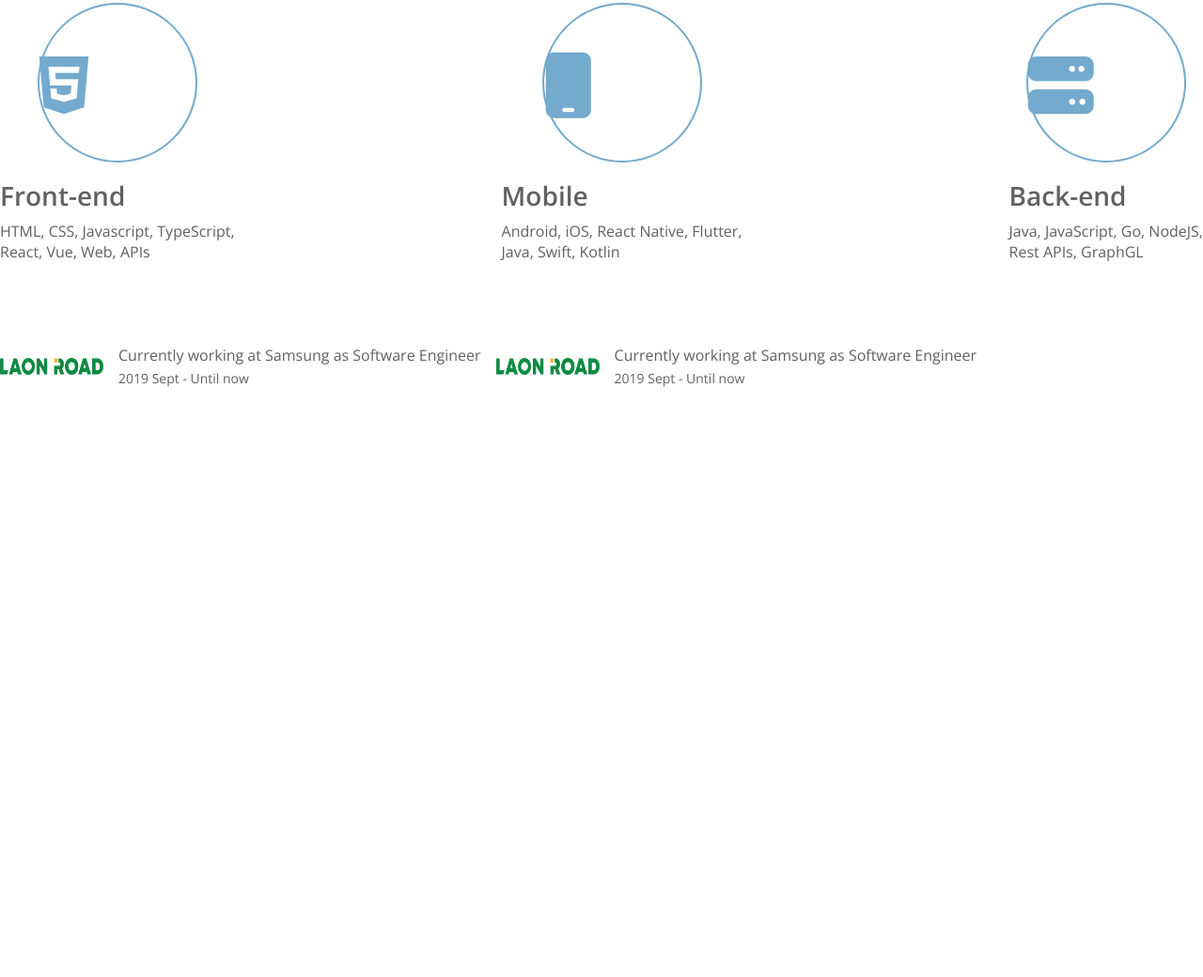
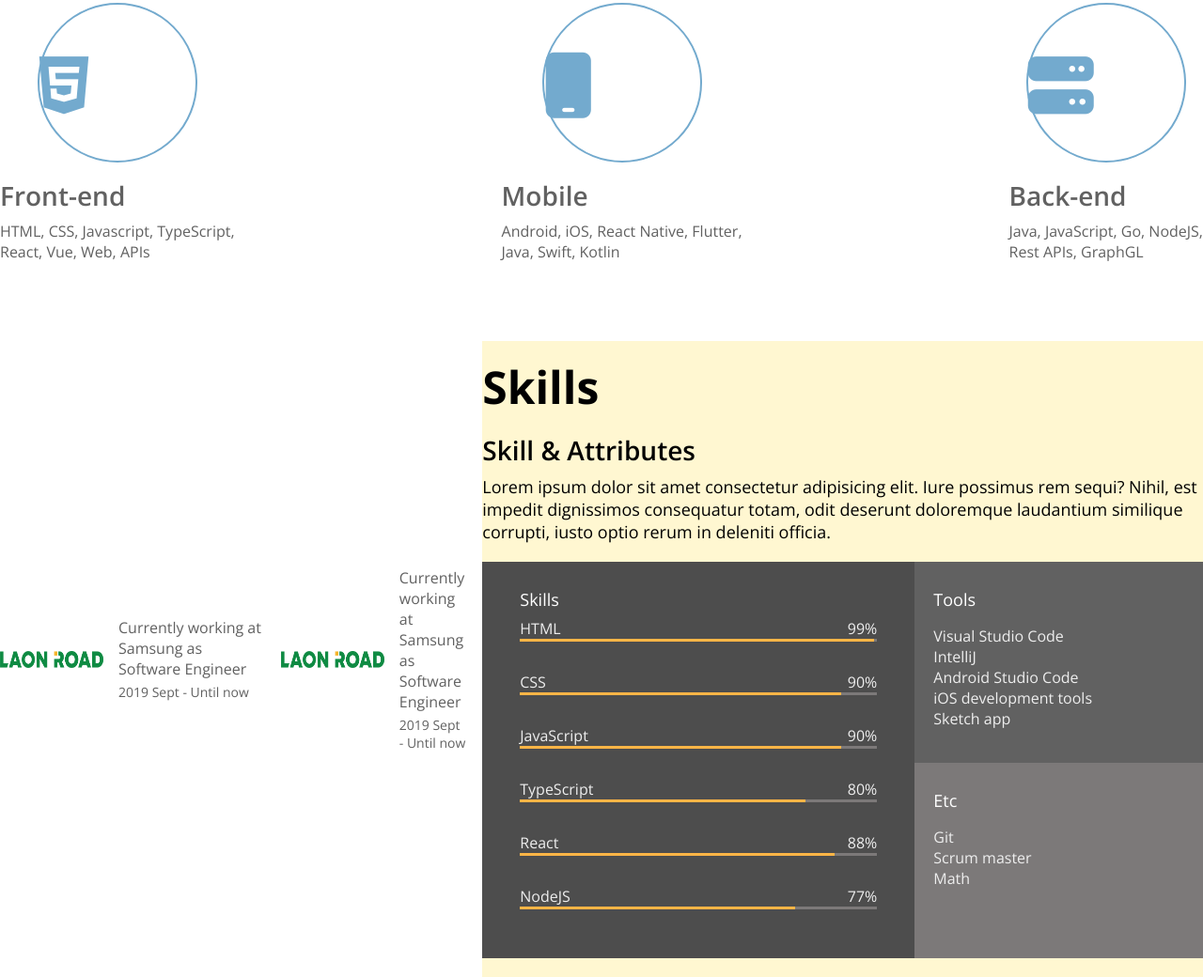
Before and after one commit to jishuya/portfolio, a plain HTML site: page index.html in a window 1280 px wide. Shown: the part 932-1972 px from the top of the page at 94% size. Before the commit the page ends 1348 px from the top, so only its background shows below. Drawn offline with nearby package versions, Linux system fonts and the light colour scheme; files that its build step writes are made by us from their sources.

Commit message:
HTML:skills

```diff
--- a/index.html
+++ b/index.html
@@ -104,11 +104,99 @@
                   </p>
                   <p class="job__period">2019 Sept - Until now</p>
                  </div>
-
         </div>
     </action>
     <!-- Skills -->
-    <section id="skills"></aection>
+    <section id="skills">
+        <h1>Skills</h1>
+        <h2>Skill & Attributes</h2>
+        <p>
+            Lorem ipsum dolor sit amet consectetur adipisicing elit. Iure possimus
+            rem sequi? Nihil, est impedit dignissimos consequatur totam, odit
+            deserunt doloremque laudantium similique corrupti, iusto optio rerum in
+            deleniti officia.
+        </p>
+        <div class="skillset">
+            <div class="skillset__left">
+                <h3 class="skillset__title">Skills</h3>
+                <div class="skill">
+                  <div class="skill__description">
+                    <span>HTML</span>
+                    <span>99%</span>
+                  </div>
+                  <div class="skill__bar">
+                    <div class="skill__value" style="width: 99%;"></div>
+                  </div>
+                </div>
+                <div class="skill">
+                  <div class="skill__description">
+                    <span>CSS</span>
+                    <span>90%</span>
+                  </div>
+                  <div class="skill__bar">
+                    <div class="skill__value" style="width: 90%;"></div>
+                  </div>
+                </div>
+                <div class="skill">
+                  <div class="skill__description">
+                    <span>JavaScript</span>
+                    <span>90%</span>
+                  </div>
+                  <div class="skill__bar">
+                    <div class="skill__value" style="width: 90%;"></div>
+                  </div>
+                </div>
+                <div class="skill">
+                  <div class="skill__description">
+                    <span>TypeScript</span>
+                    <span>80%</span>
+                  </div>
+                  <div class="skill__bar">
+                    <div class="skill__value" style="width: 80%;"></div>
+                  </div>
+                </div>
+                <div class="skill">
+                  <div class="skill__description">
+                    <span>React</span>
+                    <span>88%</span>
+                  </div>
+                  <div class="skill__bar">
+                    <div class="skill__value" style="width: 88%;"></div>
+                  </div>
+                </div>
+                <div class="skill">
+                  <div class="skill__description">
+                    <span>NodeJS</span>
+                    <span>77%</span>
+                  </div>
+                  <div class="skill__bar">
+                    <div class="skill__value" style="width: 77%;"></div>
+                  </div>
+                </div>
+            </div>
+            <div class="skillset__right">
+                <div class="tools">
+                    <h3 class="skillset__title">Tools</h3>
+                    <ul class="tools__list">
+                        <li><span>Visual Studio Code</span></li>
+                        <li><span>IntelliJ</span></li>
+                        <li><span>Android Studio Code</span></li>
+                        <li><span>iOS development tools</span></li>
+                        <li><span>Sketch app</span></li>
+                    </ul>
+                </div>
+                <div class="etc">
+                    <h3 class="skillset__title">Etc</h3>
+                    <ul class="etc__list">
+                      <li><span>Git</span></li>
+                      <li><span>Scrum master</span></li>
+                      <li><span>Math</span></li>
+                    </ul>
+                </div>
+            </div>
+
+        </div>
+    </aection>
     <!-- Work -->
     <section id="work"></aection>
     <!-- Testimonials -->
```
